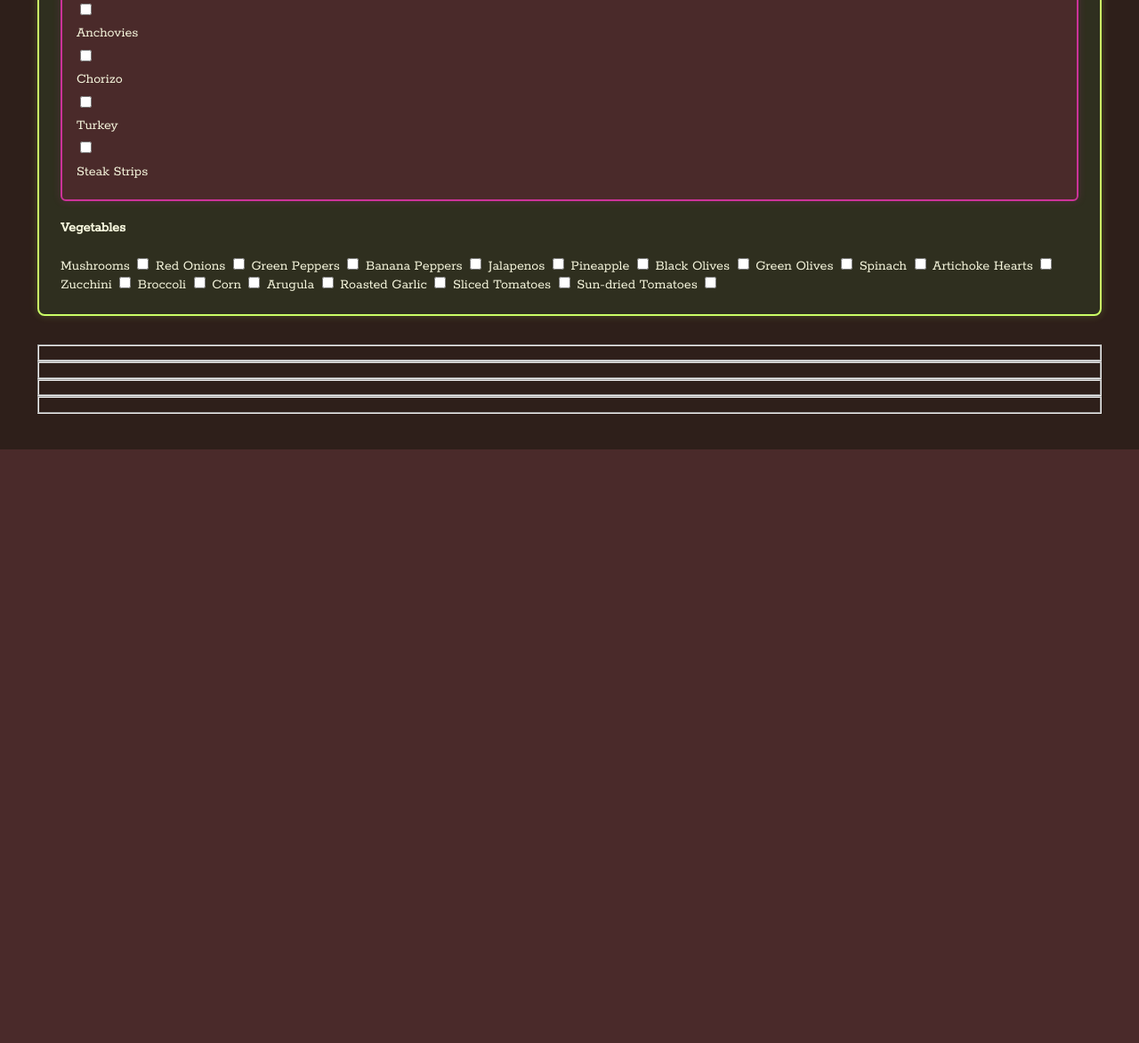
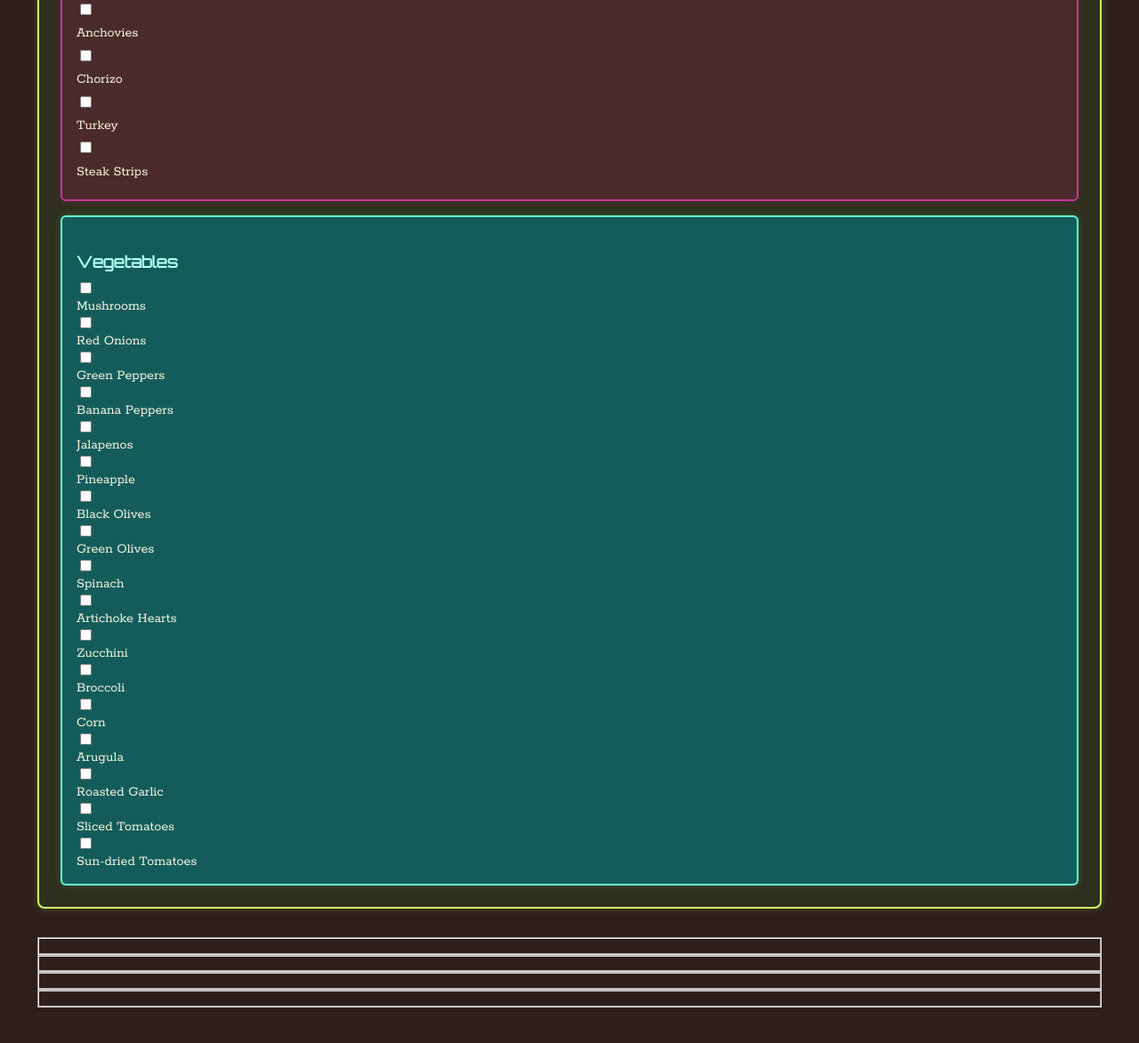
Before and after one commit to Riokajin/HTML-CSS-JS-Fundamentals-Adam-Evans, a PHP site: page / in a window 1280 px wide. Shown: the part 2117-3289 px from the top of the page at 89% size. Before the commit the page ends 2622 px from the top, so only its background shows below. Run offline with PHP 8.4, Linux system fonts and the light colour scheme.

Commit message:
same input/label reordering for vegetable toppings, and styling for vegetables

```diff
--- a/assignment-1/css/styles.css
+++ b/assignment-1/css/styles.css
@@ -256,3 +256,42 @@ body {
     color: #cc3399;
     font-weight: bold;
 }
+
+/*Styling vegetables as light-green for healing materia*/
+
+.veg-group {
+    background-color: #145c5c; /*slightly darker lifestream effect (was too bright to use otherwise)*/
+    border: 2px solid #66ffcc; /*light-green healing materia*/
+    border-radius: 6px;
+    padding: 1em;
+    margin-top: 1em;
+    box-shadow: 0 0 8px #66ffcc33;
+}
+
+.veg-group h4 {
+    font-family: 'Orbitron', sans-serif;
+    font-size: 1.1em;
+    color: #b3fff0; /*slightly different green for contrast*/
+    margin-bottom: 0.5em;
+}
+
+.veg-group input[type="checkbox"] {
+    accent-color: #66ffcc;
+    margin-right: 0.5em;
+}
+
+.veg-group label {
+    display: block;
+    cursor: pointer;
+    transition: color 0.3s ease;
+    color: #f5f5dc;
+}
+
+.veg-group label:hover {
+    color: #66ffcc;
+}
+
+.veg-group input[type="checkbox"]:checked + label {
+    color: #66ffcc;
+    font-weight: bold;
+}
--- a/assignment-1/index.html
+++ b/assignment-1/index.html
@@ -147,56 +147,56 @@
                         <div class="topping-group veg-group">
                             <h4>Vegetables</h4>
 
+                            <input type="checkbox" name="toppings" id="mushrooms" value="mushrooms">
                             <label for="mushrooms">Mushrooms</label>
-                            <input type="checkbox" name="toppings" id="mushrooms" value="mushrooms"/>
 
+                            <input type="checkbox" name="toppings" id="onions" value="onions">
                             <label for="onions">Red Onions</label>
-                            <input type="checkbox" name="toppings" id="onions" value="onions"/>
 
+                            <input type="checkbox" name="toppings" id="gpeppers" value="gpeppers">
                             <label for="gpeppers">Green Peppers</label>
-                            <input type="checkbox" name="toppings" id="gpeppers" value="gpeppers"/>
 
+                            <input type="checkbox" name="toppings" id="bpeppers" value="bpeppers">
                             <label for="bpeppers">Banana Peppers</label>
-                            <input type="checkbox" name="toppings" id="bpeppers" value="bpeppers"/>
 
+                            <input type="checkbox" name="toppings" id="jalapenos" value="jalapenos">
                             <label for="jalapenos">Jalapenos</label>
-                            <input type="checkbox" name="toppings" id="jalapenos" value="jalapenos"/>
 
+                            <input type="checkbox" name="toppings" id="pineapple" value="pineapple">
                             <label for="pineapple">Pineapple</label>
-                            <input type="checkbox" name="toppings" id="pineapple" value="pineapple"/>
 
+                            <input type="checkbox" name="toppings" id="bolives" value="bolives">
                             <label for="bolives">Black Olives</label>
-                            <input type="checkbox" name="toppings" id="bolives" value="bolives"/>
 
+                            <input type="checkbox" name="toppings" id="golives" value="golives">
                             <label for="golives">Green Olives</label>
-                            <input type="checkbox" name="toppings" id="golives" value="golives"/>
 
+                            <input type="checkbox" name="toppings" id="spinach" value="spinach">
                             <label for="spinach">Spinach</label>
-                            <input type="checkbox" name="toppings" id="spinach" value="spinach"/>
 
+                            <input type="checkbox" name="toppings" id="artichoke" value="artichoke">
                             <label for="artichoke">Artichoke Hearts</label>
-                            <input type="checkbox" name="toppings" id="artichoke" value="artichoke"/>
 
+                            <input type="checkbox" name="toppings" id="zucchini" value="zucchini">
                             <label for="zucchini">Zucchini</label>
-                            <input type="checkbox" name="toppings" id="zucchini" value="zucchini"/>
 
+                            <input type="checkbox" name="toppings" id="broccoli" value="broccoli">
                             <label for="broccoli">Broccoli</label>
-                            <input type="checkbox" name="toppings" id="broccoli" value="broccoli"/>
 
+                            <input type="checkbox" name="toppings" id="corn" value="corn">
                             <label for="corn">Corn</label>
-                            <input type="checkbox" name="toppings" id="corn" value="corn"/>
 
+                            <input type="checkbox" name="toppings" id="arugula" value="arugula">
                             <label for="arugula">Arugula</label>
-                            <input type="checkbox" name="toppings" id="" value="arugula"/>
 
+                            <input type="checkbox" name="toppings" id="garlic" value="garlic">
                             <label for="garlic">Roasted Garlic</label>
-                            <input type="checkbox" name="toppings" id="garlic" value="garlic"/>
 
+                            <input type="checkbox" name="toppings" id="sliced" value="sliced">
                             <label for="sliced">Sliced Tomatoes</label>
-                            <input type="checkbox" name="toppings" id="sliced" value="sliced"/>
 
+                            <input type="checkbox" name="toppings" id="sun-dried" value="sun-dried">
                             <label for="sun-dried">Sun-dried Tomatoes</label>
-                            <input type="checkbox" name="toppings" id="sun-dried" value="sun-dried"/>
                         </div>
 
                     </fieldset>
```
